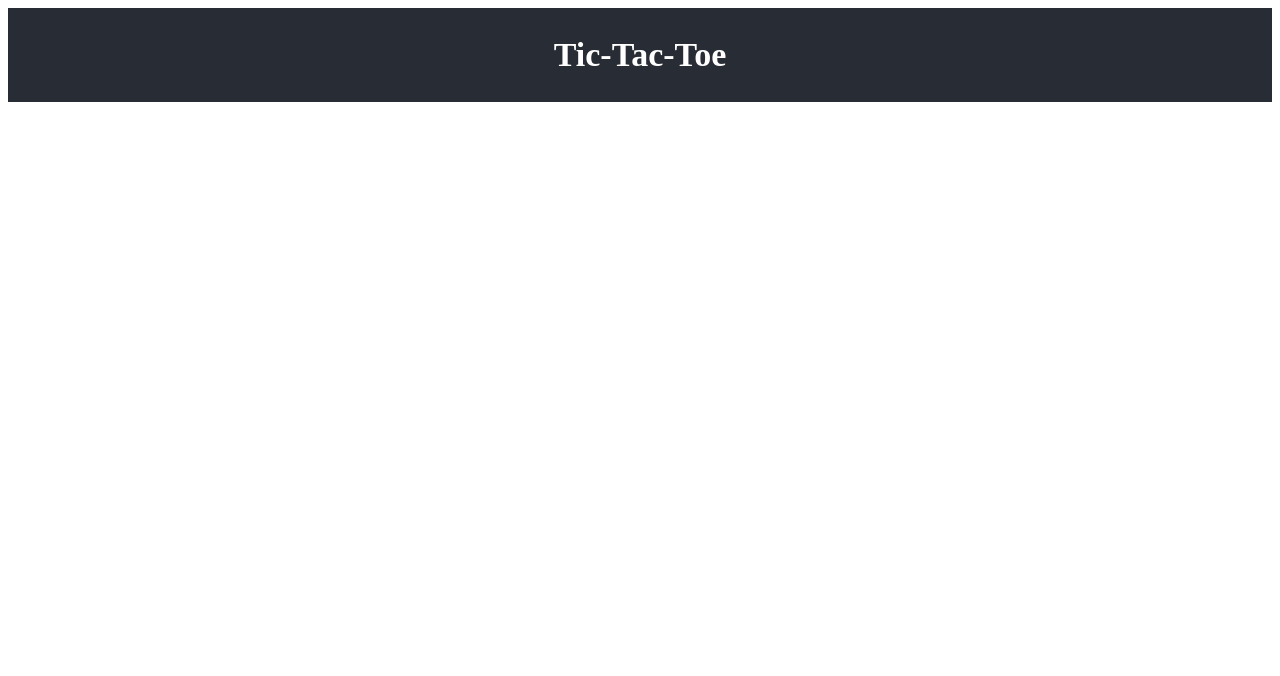
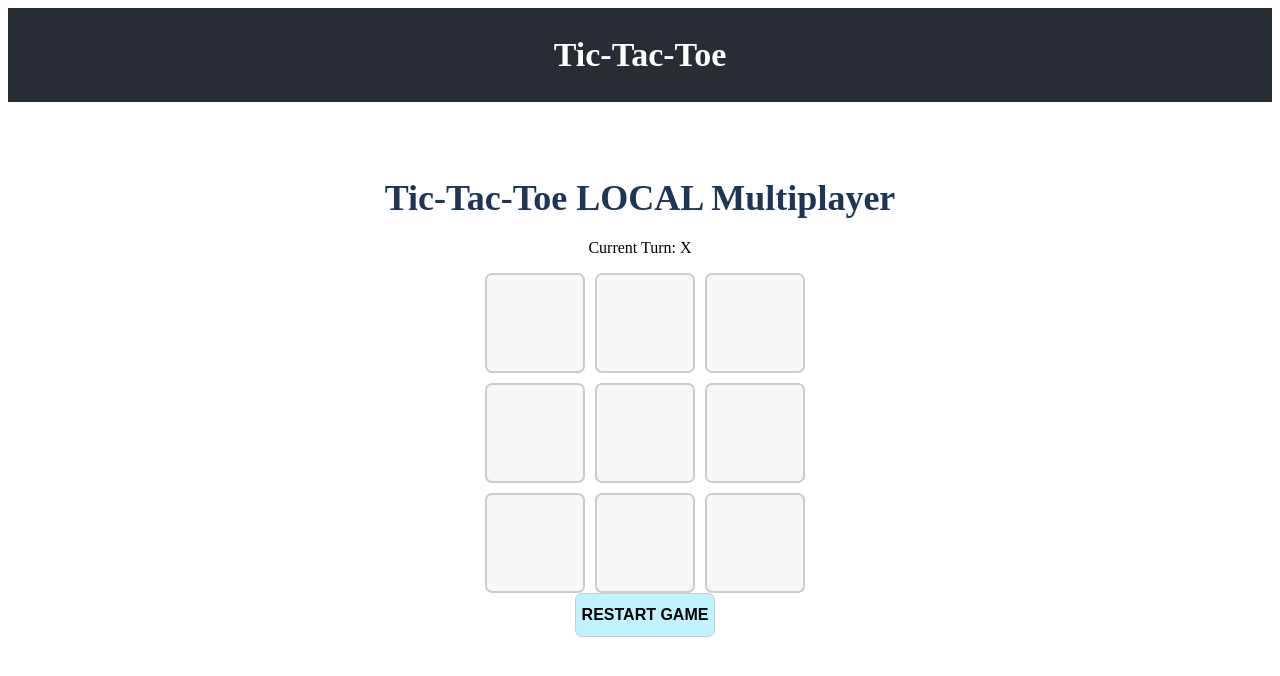
Before and after one commit to Savaxc/Tic-Tac-Toe, a React (Vite) app in the folder frontend/: page /multiplayer in a window 1280 px wide. Before the commit this address had no page. Shown: the top 676 px of the page. Built offline with nearby package versions, Linux system fonts and the light colour scheme.

Commit message:
Added Local Multiplayer Game

```diff
--- a/frontend/src/App.tsx
+++ b/frontend/src/App.tsx
@@ -2,6 +2,7 @@ import "./App.css";
 import { TicTacToe } from "./components/tic-tac-toe/tic-tac-toe";
 import { BrowserRouter as Router, Routes, Route } from 'react-router-dom';
 import { HomePage } from "./pages/home/home";
+import { TicTacToeMulti } from "./components/tic-tac-toe-multiplayer/tic-tac-toe-multi";
 
 
 function App() {
@@ -17,6 +18,7 @@ function App() {
           <Routes>
             <Route path="/" element={<HomePage />} />
             <Route path="/single-player" element={<TicTacToe />} />
+            <Route path="/multiplayer" element={<TicTacToeMulti />} />
           </Routes>
         </Router>
 			</main>
--- /dev/null
+++ b/frontend/src/components/tic-tac-toe-multiplayer/tic-tac-toe-multi.tsx
@@ -0,0 +1,77 @@
+import { useState } from "react";
+import { Board } from "../board/board";
+
+
+type BoardArray = Array<Array<string | null>>;
+
+const checkWinner = (board: BoardArray): string | null => {
+  const lines = [
+    // Rows
+    [board[0][0], board[0][1], board[0][2]],
+    [board[1][0], board[1][1], board[1][2]],
+    [board[2][0], board[2][1], board[2][2]],
+    // Columns
+    [board[0][0], board[1][0], board[2][0]],
+    [board[0][1], board[1][1], board[2][1]],
+    [board[0][2], board[1][2], board[2][2]],
+    // Diagonals
+    [board[0][0], board[1][1], board[2][2]],
+    [board[0][2], board[1][1], board[2][0]],
+  ];
+
+  for (const line of lines) {
+    if (line[0] && line[0] === line[1] && line[1] === line[2]) {
+      return line[0];
+    }
+  }
+  return null;
+};
+
+export const TicTacToeMulti = () => {
+  const initialBoard: BoardArray = Array.from({ length: 3 }, () => Array(3).fill(null));
+  const [board, setBoard] = useState<BoardArray>(initialBoard);
+  const [player, setPlayer] = useState<string>('X');
+  const [winner, setWinner] = useState<string | null>(null);
+  const [isNoWinner, setIsNoWinner] = useState<boolean>(false);
+
+  const handleOnClick = (row: number, col: number) => {
+    if (board[row][col] || winner) return;
+
+    const updatedBoard = board.map((r, rowIndex) =>
+      r.map((cell, colIndex) => (rowIndex === row && colIndex === col ? player : cell))
+    );
+    setBoard(updatedBoard);
+
+    const newWinner = checkWinner(updatedBoard);
+    setWinner(newWinner);
+
+    const hasNullValue = updatedBoard.some((r) => r.some((c) => c === null));
+    if (!newWinner && !hasNullValue) {
+      setIsNoWinner(true);
+      return;
+    }
+
+    // Switch player
+    setPlayer(player === 'X' ? 'O' : 'X');
+  };
+
+  const restartGame = () => {
+    setBoard(initialBoard);
+    setPlayer('X');
+    setWinner(null);
+    setIsNoWinner(false);
+  };
+
+  return (
+    <div className='game'>
+      <h1> Tic-Tac-Toe LOCAL Multiplayer</h1>
+      <p>Current Turn: {player}</p>
+      <Board board={board} handleClick={handleOnClick} />
+      {winner && <p>{winner} Wins!</p>}
+      {isNoWinner && <p>No one wins</p>}
+      <button className='reset' type='button' onClick={restartGame}>
+        Restart Game
+      </button>
+    </div>
+  );
+};
--- a/frontend/src/pages/home/home.tsx
+++ b/frontend/src/pages/home/home.tsx
@@ -4,7 +4,7 @@ import './home.css';
 export const HomePage: React.FC = () => {
   const navigate = useNavigate();
 
-  return (
+return (
     <div className="home-container">
       <div className="button-group">
         <button className="home-button" onClick={() => navigate('/single-player')}>
```
